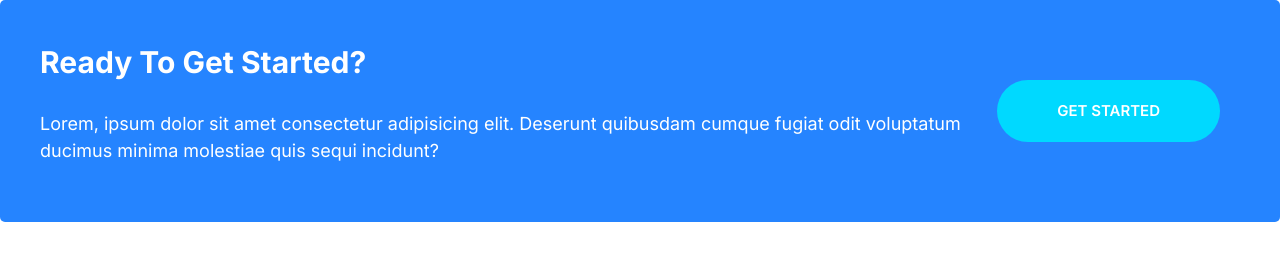
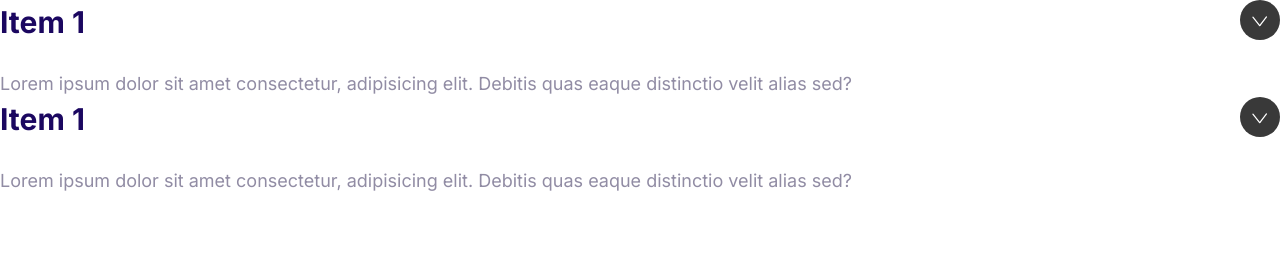
Before and after one commit to Harifmohamed/moshify, a plain HTML site: page index.html in a window 1280 px wide. Drawn offline with Linux system fonts and the light colour scheme.

Commit message:
collapsible are created and main.js was added

```diff
--- a/css/style.css
+++ b/css/style.css
@@ -521,3 +521,39 @@ a{
         margin: 0 2rem;
     }
 }
+
+/*------------------------------------ COLLAPSIBLES ------------------------------------------------------*/
+.collapsible__header{
+    display: flex;
+    justify-content: space-between;
+}
+
+.collapsible__heading{
+    margin-top: 0;
+    font-size: 3rem;
+}
+
+.collapsible__header .collapsible--chevron{
+    width: 40px;
+    height: 40px;
+    transform: rotate(-90deg);
+    transition: transform 0.3s;
+}
+
+.collapsible__content{
+    max-height: 0;
+    overflow: hidden;
+    opacity: 0;
+    transition: all 0.3s;
+
+}
+
+.collapsible--expanded .collapsible--chevron{
+    transform: rotate(0);
+}
+
+.collapsible--expanded .collapsible__content{
+    max-height: 100vh;
+    overflow: none;
+    opacity: 1;
+}
--- a/index.html
+++ b/index.html
@@ -12,15 +12,24 @@
     <link rel="stylesheet" href="/css/style.css">
 </head>
 <body>
-    <div class="callout callout--primary">
-        <div class="grid grid--1x2">
-            <div class="callout__content">
-                <h2 class="callout__heading">Ready To Get Started?</h2>
-                <p>Lorem, ipsum dolor sit amet consectetur adipisicing elit. Deserunt quibusdam cumque fugiat odit voluptatum ducimus minima molestiae quis sequi incidunt?</p>
-            </div>
-        <a href="#" class="btn btn--secondary btn--stretched">Get Started</a>
-
+    <div class="collapsible collapsible--expanded">
+       <header class="collapsible__header">
+        <h2 class="collapsible__heading">Item 1</h2>
+        <svg class="collapsible--chevron" id="Layer_1" data-name="Layer 1" xmlns="http://www.w3.org/2000/svg" viewBox="0 0 51 51"><defs><style>.cls-1{fill:#393939;}.cls-2{fill:#fff;}</style></defs><circle class="cls-1" cx="25.5" cy="25.5" r="25.5"/><rect class="cls-2" x="24.4" y="27.9" width="1.6" height="15.24" rx="0.8" transform="matrix(0.78, -0.63, 0.63, 0.78, -21.26, 15.39)"/><rect class="cls-2" x="33.3" y="27.9" width="1.6" height="15.24" rx="0.8" transform="translate(24 -21.9) rotate(37.3)"/></svg>
+       </header>
+       <div class="collapsible__content">
+           Lorem ipsum dolor sit amet consectetur, adipisicing elit. Debitis quas eaque distinctio velit alias sed?
+       </div>
+    </div>
+    <div class="collapsible collapsible--expanded">
+        <header class="collapsible__header">
+         <h2 class="collapsible__heading">Item 1</h2>
+         <svg class="collapsible--chevron" id="Layer_1" data-name="Layer 1" xmlns="http://www.w3.org/2000/svg" viewBox="0 0 51 51"><defs><style>.cls-1{fill:#393939;}.cls-2{fill:#fff;}</style></defs><circle class="cls-1" cx="25.5" cy="25.5" r="25.5"/><rect class="cls-2" x="24.4" y="27.9" width="1.6" height="15.24" rx="0.8" transform="matrix(0.78, -0.63, 0.63, 0.78, -21.26, 15.39)"/><rect class="cls-2" x="33.3" y="27.9" width="1.6" height="15.24" rx="0.8" transform="translate(24 -21.9) rotate(37.3)"/></svg>
+        </header>
+        <div class="collapsible__content">
+            Lorem ipsum dolor sit amet consectetur, adipisicing elit. Debitis quas eaque distinctio velit alias sed?
         </div>
-    </div>
+     </div>
+    <script src="/js/main.js"></script>
 </body>
 </html>
--- /dev/null
+++ b/js/main.js
@@ -0,0 +1,6 @@
+const collapsibles = document.querySelectorAll(".collapsible");
+collapsibles.forEach((item) =>
+  item.addEventListener("click", function () {
+    this.classList.toggle("collapsible--expanded");
+  })
+);
```
Also changed, not shown: components/collapsible.html (added, +9 -0 lines), images/chevron.svg (added).
